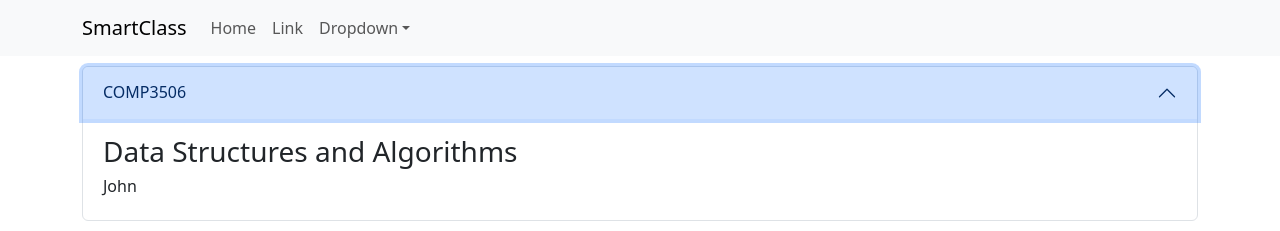
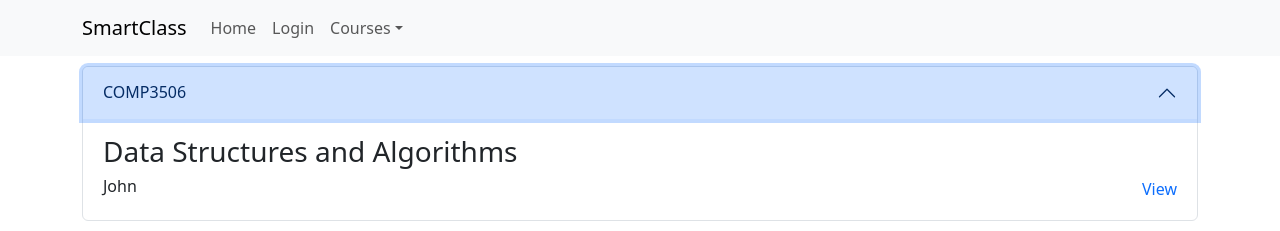
Before and after one commit to MattPChoy/SmartLearn, a React (Create React App) app in the folder frontend/: page / in a window 1280 px wide. Both pictures are taken after a click on the button "COMP3506". Shown: the top 231 px of the page. Built offline with nearby package versions, Linux system fonts and the light colour scheme.

Commit message:
Feat: improved navigation

```diff
--- a/frontend/src/components/Header.js
+++ b/frontend/src/components/Header.js
@@ -9,25 +9,23 @@ import Navbar from "react-bootstrap/Navbar";
 import NavDropdown from "react-bootstrap/NavDropdown";
 
 function Header() {
+  const courses = ["COMP3506", "COMP3702", "DECO3801", "MATH2100"];
+
   return (
     <Navbar expand="lg" className="bg-body-tertiary">
       <Container>
-        <Navbar.Brand href="#home">SmartClass</Navbar.Brand>
+        <Navbar.Brand href="/">SmartClass</Navbar.Brand>
         <Navbar.Toggle aria-controls="basic-navbar-nav" />
         <Navbar.Collapse id="basic-navbar-nav">
           <Nav className="me-auto">
-            <Nav.Link href="#home">Home</Nav.Link>
-            <Nav.Link href="#link">Link</Nav.Link>
-            <NavDropdown title="Dropdown" id="basic-nav-dropdown">
-              <NavDropdown.Item href="#action/3.1">Action</NavDropdown.Item>
-              <NavDropdown.Item href="#action/3.2">
-                Another action
-              </NavDropdown.Item>
-              <NavDropdown.Item href="#action/3.3">Something</NavDropdown.Item>
-              <NavDropdown.Divider />
-              <NavDropdown.Item href="#action/3.4">
-                Separated link
-              </NavDropdown.Item>
+            <Nav.Link href="/">Home</Nav.Link>
+            <Nav.Link href="/login">Login</Nav.Link>
+            <NavDropdown title="Courses" id="basic-nav-dropdown">
+              {courses.map((course) => (
+                <NavDropdown.Item href={`/course/${course}`}>
+                  {course}
+                </NavDropdown.Item>
+              ))}
             </NavDropdown>
           </Nav>
         </Navbar.Collapse>
--- a/frontend/src/index.css
+++ b/frontend/src/index.css
@@ -19,3 +19,13 @@ code {
 .Course  h2{
   margin-left: 10px;
 }
+
+.CourseDescription {
+  display: flex;
+  flex-direction: row;
+  justify-content: space-between;
+}
+
+.CourseDescription a {
+  text-decoration: none;
+}
--- a/frontend/src/pages/Home.js
+++ b/frontend/src/pages/Home.js
@@ -1,6 +1,7 @@
 import React from "react";
 import Header from "../components/Header";
 import { Accordion, Container } from "react-bootstrap";
+import { Link } from "react-router-dom";
 
 const temp_courses = [
   {
@@ -35,7 +36,10 @@ function Home() {
             <Accordion.Body>
               <div>
                 <h3>{name}</h3>
-                <h6>{coordinator}</h6>
+                <div className="CourseDescription">
+                  <h6>{coordinator}</h6>
+                  <Link to={`/course/${code}`}>View</Link>
+                </div>
               </div>
             </Accordion.Body>
           </Accordion.Item>
```
